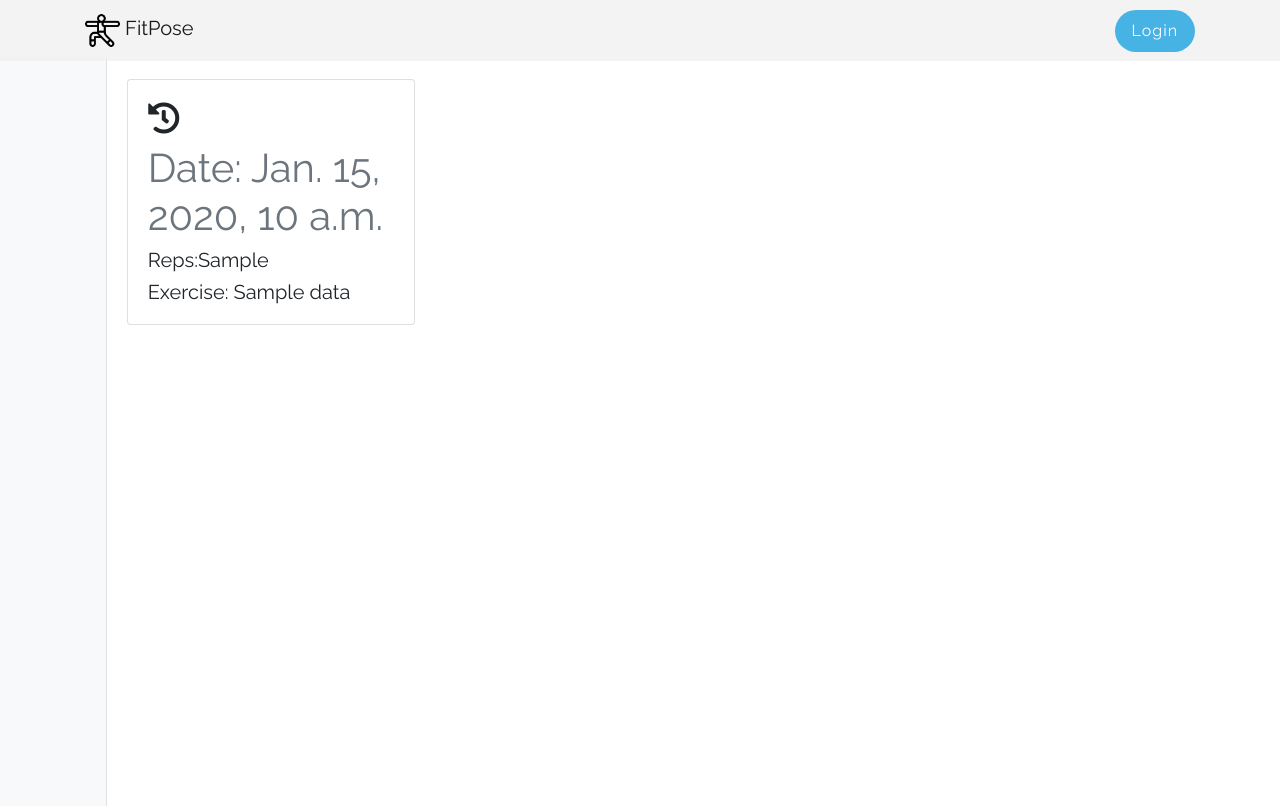
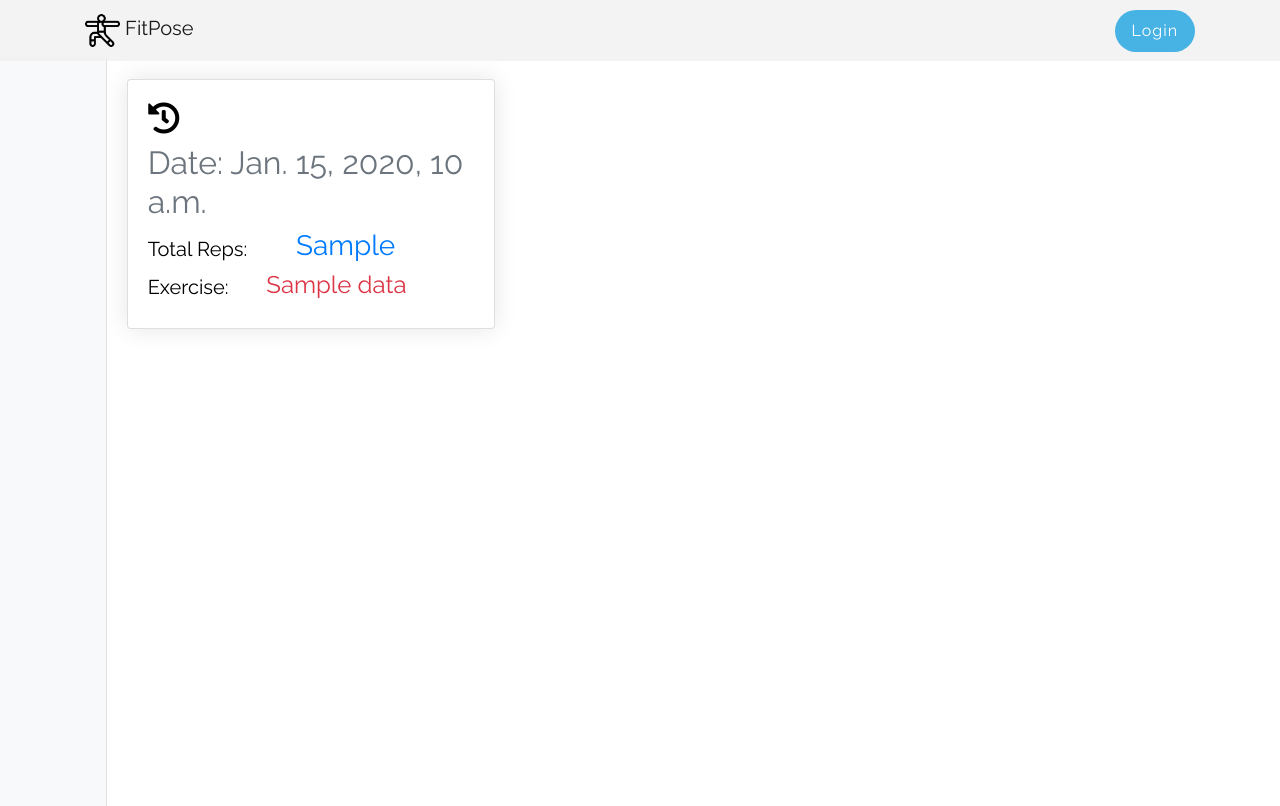
Before and after one commit to ABCSquad/FitPose-Django, a Django app: template Fit-Pose/accounts/templates/accounts/session.html in a window 1280 px wide. Shown: the top 806 px of the page. Run offline with Django 3.2, Linux system fonts and the light colour scheme; the template is opened without the code that fills it: most values are stand-ins (such as "Sample title", 1, 10 or a date in 2020); some libraries are stand-ins or nearby versions.

Commit message:
changes sessions.html

```diff
--- a/Fit-Pose/accounts/templates/accounts/dashboard.html
+++ b/Fit-Pose/accounts/templates/accounts/dashboard.html
@@ -25,9 +25,9 @@
     />
     <title>Dashboard</title>
   </head>
-  <body style="padding-top:55px;">
+  <body >
 
-        <main role="main" class="col-md-9 ml-sm-auto col-lg-10 pt-3 px-4">
+        <main role="main" class=" ml-sm-auto col-lg-12 pt-3 pl-5">
           <div
             class="d-flex justify-content-between flex-wrap flex-md-nowrap align-items-center pb-2 mb-3 border-bottom"
           >
@@ -44,7 +44,7 @@
             </div>
           </div>
 
-          <canvas class="my-4" id="myChart" width="900" height="380"></canvas>
+          <canvas class="my-4" id="myChart" width="1000" height="480"></canvas>
 
           </div>
         </main>
--- a/Fit-Pose/accounts/templates/accounts/session.html
+++ b/Fit-Pose/accounts/templates/accounts/session.html
@@ -7,20 +7,53 @@
     <meta http-equiv="X-UA-Compatible" content="IE=edge" />
     <meta name="viewport" content="width=device-width, initial-scale=1.0" />
     <title></title>
+    <style>
+      a:hover,
+      a:visited,
+      a:link,
+      a:active {
+        color: black;
+        text-decoration: none;
+      }
+      .ses {
+        box-shadow: 0px 0 25px 0 rgba(0, 0, 0, 0.1);
+        transition: all ease-in-out 0.3s;
+      }
+
+      .ses:hover {
+        transform: translateY(-10px);
+      }
+    </style>
   </head>
   <body>
     <div class="row pl-3">
-    {% for session, max_reps, ex_name in data %}
-      <div class="col-lg-3 pt-2">
-        <div class="card" style="width: 18rem">
-          <div class="card-body">
-            <h2 class="card-title"><i class="fas fa-history"></i></h2>
-            <h1 class="card-subtitle mb-2 text-muted">Date: {{ session.datetime }}</h1>
-            <h5 class="card-text">Reps:{{ max_reps }}</h5>
-            <h5 class="card-text">Exercise: {{ ex_name }}</h5>
+      {% for session, max_reps, ex_name in data %}
+      <a href="">
+        <div class="col-lg-3 pt-2 pb-4">
+          <div class="card ses" style="width: 23rem">
+            <div class="card-body">
+              <h2 class="card-title"><i class="fas fa-history"></i></h2>
+              <h2 class="card-subtitle mb-2 text-muted">
+                Date: {{ session.datetime }}
+              </h2>
+              <div class="row">
+                <div class="col-md-5">
+                  <h5 class="card-text pt-2">Total Reps:</h5>
+                </div>
+                <div class="col-md-6 mr-auto text-primary">
+                  <h3>{{ max_reps }}</h3>
+                </div>
+              </div>
+              <div class="row">
+                <div class="col-md-4">
+                  <h5 class="card-text pt-1">Exercise:</h5>
+                </div>
+                <div class="col md-6 text-danger"><h4>{{ ex_name }}</h4></div>
+              </div>
+            </div>
           </div>
         </div>
-      </div>
+      </a>
       {% endfor %}
     </div>
   </body>
```
